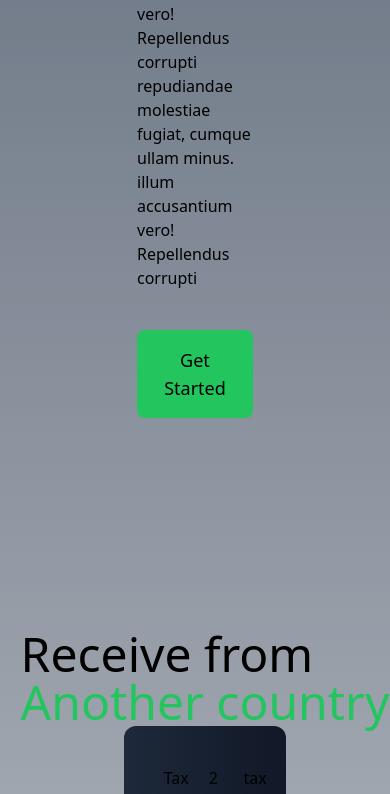
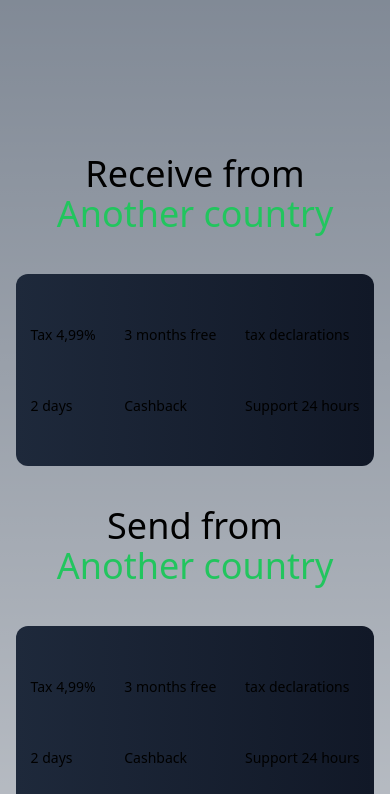
Before and after one commit to GustavoSod/bank-dashboard, a Next.js app: page / in a window 390 px wide. Shown: the part 1188-1982 px from the top of the page. Built offline with nearby package versions, Linux system fonts and the light colour scheme.

Commit message:
add responsive layout to home

```diff
--- a/src/app/layout.tsx
+++ b/src/app/layout.tsx
@@ -26,7 +26,7 @@ export default function RootLayout({
             height={37}
             priority
           />
-          <ul className="flex">
+          <ul className="flex sm:relative absolute sm:mt-0 mt-32">
             <Link href="/" className="p-4 hover:text-green-500">Home</Link>
             <Link href="/singIn" className="p-4 hover:text-green-500">Sing In</Link>
             <Link href="/singIn" className="p-4 hover:text-green-500">Sing Up</Link>
--- a/src/components/presentation/index.tsx
+++ b/src/components/presentation/index.tsx
@@ -2,8 +2,8 @@ import Image from "next/image";
 
 export default function Presentation() {
   return (
-    <div className="flex items-center w-full justify-evenly flex-wrap mb-28 mt-10">
-      <div className="relative h-[60vh] w-[70vh]">
+    <div className="flex items-center w-full justify-evenly flex-wrap mb-24 mt-12">
+      <div className="relative h-[60vh] w-[68vh]">
         <Image
           src="/manmachine.png"
           alt="Bank logo"
@@ -12,7 +12,7 @@ export default function Presentation() {
           priority
         />
       </div>
-      <div className=" w-2/5">
+      <div className=" lg:w-2/5 w-11/12 lg:text-start text-center lg:mt-0 mt-14">
         <h1 className=" text-5xl font-semibold p-5">Your <span className="text-green-500">Money Fast</span></h1>
         <p className="p-5">Lorem ipsum dolor sit amet, consectetur adipisicing elit. Magnam, beatae repellat magni aliquid et voluptates esse aspernatur ipsum aperiam illum accusantium vero! Repellendus corrupti repudiandae molestiae fugiat, cumque ullam minus. illum accusantium vero! Repellendus corrupti</p>
         <button className=" bg-green-500 p-4 rounded-lg m-5 text-lg hover:bg-green-800">Get Started</button>
--- a/src/components/questions/index.tsx
+++ b/src/components/questions/index.tsx
@@ -29,7 +29,7 @@ const Questions: React.FC = () => {
     <div className="flex items-center w-full justify-center">
       <div className="w-4/5 rounded-lg items-center justify-center mt-40">
         <div className="bg-green-500 rounded-lg text-center p-4">
-          <h1 className="text-5xl font-semibold">Questions</h1>
+          <h1 className="lg:text-5xl sm:text-4xl text-3xl font-semibold">Questions</h1>
         </div>
         <style jsx>{`
           .answer {
--- a/src/components/steps/index.tsx
+++ b/src/components/steps/index.tsx
@@ -1,23 +1,24 @@
 export default function Steps({title, subTitle}:{title: string, subTitle: string}){
     return(
-        <div className="flex w-full justify-around items-center mt-20 ml-5 flex-wrap">
-            <div>
-                <h2 className="text-5xl text-white-400 font-medium">{title}</h2>
-                <h2 className="text-5xl text-white-400 font-medium text-green-500">{subTitle}</h2>
+        <div className="lg:flex lg:flex-row flex flex-col w-full justify-around items-center lg:mt-20">
+            <div className="mb-10 mt-10 lg:mt-10 lg:mb-0 sm:ml-10 lg:text-start text-center">
+                <h2 className="lg:text-5xl text-4xl text-white-400 font-medium mr-auto">{title}</h2>
+                <h2 className="lg:text-5xl text-4xl text-white-400 font-medium text-green-500">{subTitle}</h2>
             </div>
-            <div className="bg-gradient-to-r from-slate-800 to bg-gray-900 w-5/12 rounded-xl p-10 hover:bg-gray-800 justify-between">
-                <div className="flex justify-around mb-10">
-                    <p>Tax 4,99%</p>
-                    <p>2 days</p>
-                    <p>tax declarations</p>
+            <div className=" flex flex-wrap justify-around bg-gradient-to-r from-slate-800 to bg-gray-900 lg:w-5/12 w-11/12 items-center rounded-xl hover:bg-gray-800">
+                <div className="flex flex-col justify-evenly h-48">
+                    <p className="lg:text-base sm:text-base text-sm flex-wrap">Tax 4,99%</p>
+                    <p className="lg:text-base sm:text-base text-sm">2 days</p>
                 </div>
-                <div className="flex justify-around">
-                    <p>3 months free</p>
-                    <p>Cashback</p>
-                    <p>Support 24 hours</p>
+                <div className="flex flex-col justify-evenly h-48">
+                    <p className="lg:text-base sm:text-base text-sm">3 months free</p>
+                    <p className="lg:text-base sm:text-base text-sm">Cashback</p>
+                </div>
+                <div className="flex flex-col justify-evenly h-48">
+                    <p className="lg:text-base sm:text-base text-sm">tax declarations</p>
+                    <p className="lg:text-base sm:text-base text-sm">Support 24 hours</p>
                 </div>
             </div>
         </div>
-
     );
 }
```
